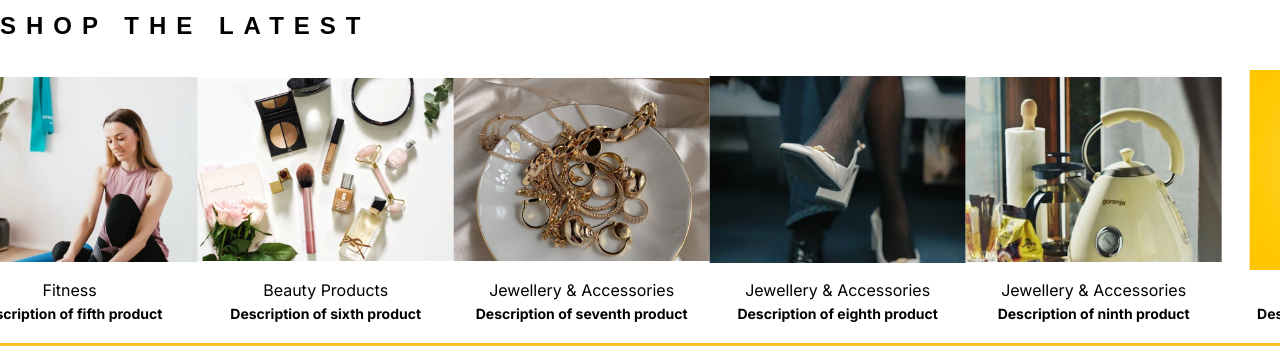
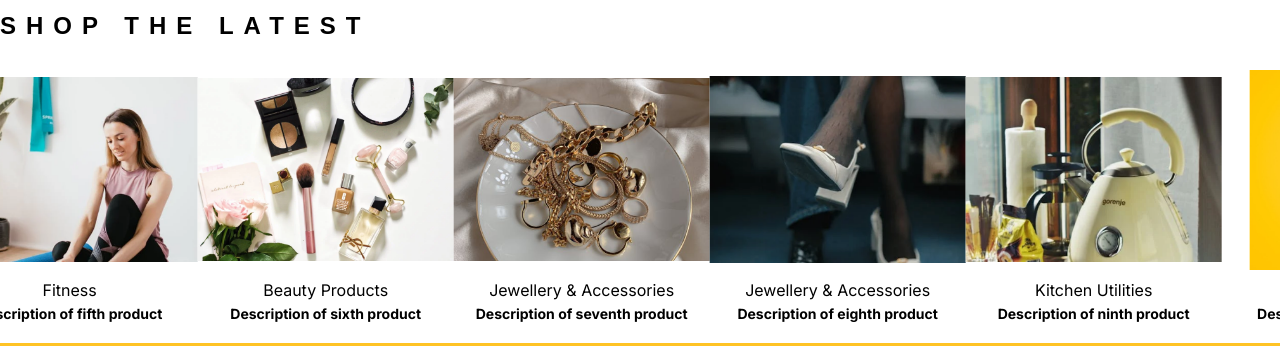
Before and after one commit to ybpheno16/unlockdiscounts, a React (Create React App) app: page / in a window 1280 px wide. Shown: the part 693-1039 px from the top of the page. Built offline with nearby package versions, Linux system fonts and the light colour scheme; no server answers; a web font is replaced by a local one.

Commit message:
added links to shoplatest

```diff
--- a/src/components/OnlineLearningComponent.js
+++ b/src/components/OnlineLearningComponent.js
@@ -6,7 +6,7 @@ import { Link } from "react-router-dom";
 const LearningCard = ({ img, title, description }) => {
   return (
     <div className="learning-card">
-      <Link to="/banking" className="no-underline">
+      <Link to="/distancelearning" className="no-underline">
         <div className="card-image">
           <img loading="lazy" src={img} alt="online_learning" />
         </div>
--- a/src/pages/Latestshop.js
+++ b/src/pages/Latestshop.js
@@ -1,5 +1,6 @@
 import React from "react";
 import Slider from "react-slick";
+import { Link } from "react-router-dom"; // Import Link from react-router-dom
 import "slick-carousel/slick/slick.css";
 import "slick-carousel/slick/slick-theme.css";
 import "./Latestshop.css";
@@ -62,54 +63,63 @@ const Latestshop = () => {
       image: "/Latestshop/image 1.png",
       description: "Kid's Wear",
       promo: "Description of first product",
+      link: "/fashion/kids-wear", // Define the link for the specific page
     },
     {
       id: 2,
       image: "/Latestshop/image 2.png",
       description: "Women's Wear",
       promo: "Description of second product",
+      link: "/fashion/womens-wear",
     },
     {
       id: 3,
       image: "/Latestshop/image 3.png",
       description: "Men's Wear",
       promo: "Description of third product",
+      link: "/fashion/mens-wear",
     },
     {
       id: 4,
       image: "/Latestshop/image 4.png",
       description: "Electronic Gadgets",
       promo: "Description of fourth product",
+      link: "/electronics",
     },
     {
       id: 5,
       image: "/Latestshop/image 5.png",
       description: "Fitness",
       promo: "Description of fifth product",
+      link: "/fitness",
     },
     {
       id: 6,
       image: "/Latestshop/image 6.png",
       description: "Beauty Products",
       promo: "Description of sixth product",
+      link: "/beauty",
     },
     {
       id: 7,
       image: "/Latestshop/image 7.png",
       description: "Jewellery & Accessories",
       promo: "Description of seventh product",
+      link: "/jewellery",
     },
     {
       id: 8,
       image: "/Latestshop/image 8.png",
       description: "Jewellery & Accessories",
       promo: "Description of eighth product",
+      link: "/jewellery",
     },
     {
       id: 9,
       image: "/Latestshop/image 9.png",
-      description: "Jewellery & Accessories",
+      description: "Kitchen Utilities",
       promo: "Description of ninth product",
+      link: "/electronics",
     },
   ];
 
@@ -119,7 +129,8 @@ const Latestshop = () => {
       <Slider {...settings}>
         {slides.map((slide) => (
           <div key={slide.id} className="latest-carousel-slide">
-                      {" "}
+            {/* Wrap each slide with Link */}
+            <Link to={slide.link}>
               <img
                 src={slide.image}
                 alt={slide.description}
@@ -129,6 +140,7 @@ const Latestshop = () => {
                 {slide.description}
               </div>
               <div className="latest-carousel-promo">{slide.promo}</div>
+            </Link>
           </div>
         ))}
       </Slider>
```
Lines whose indentation alone changed are shown as unchanged.
